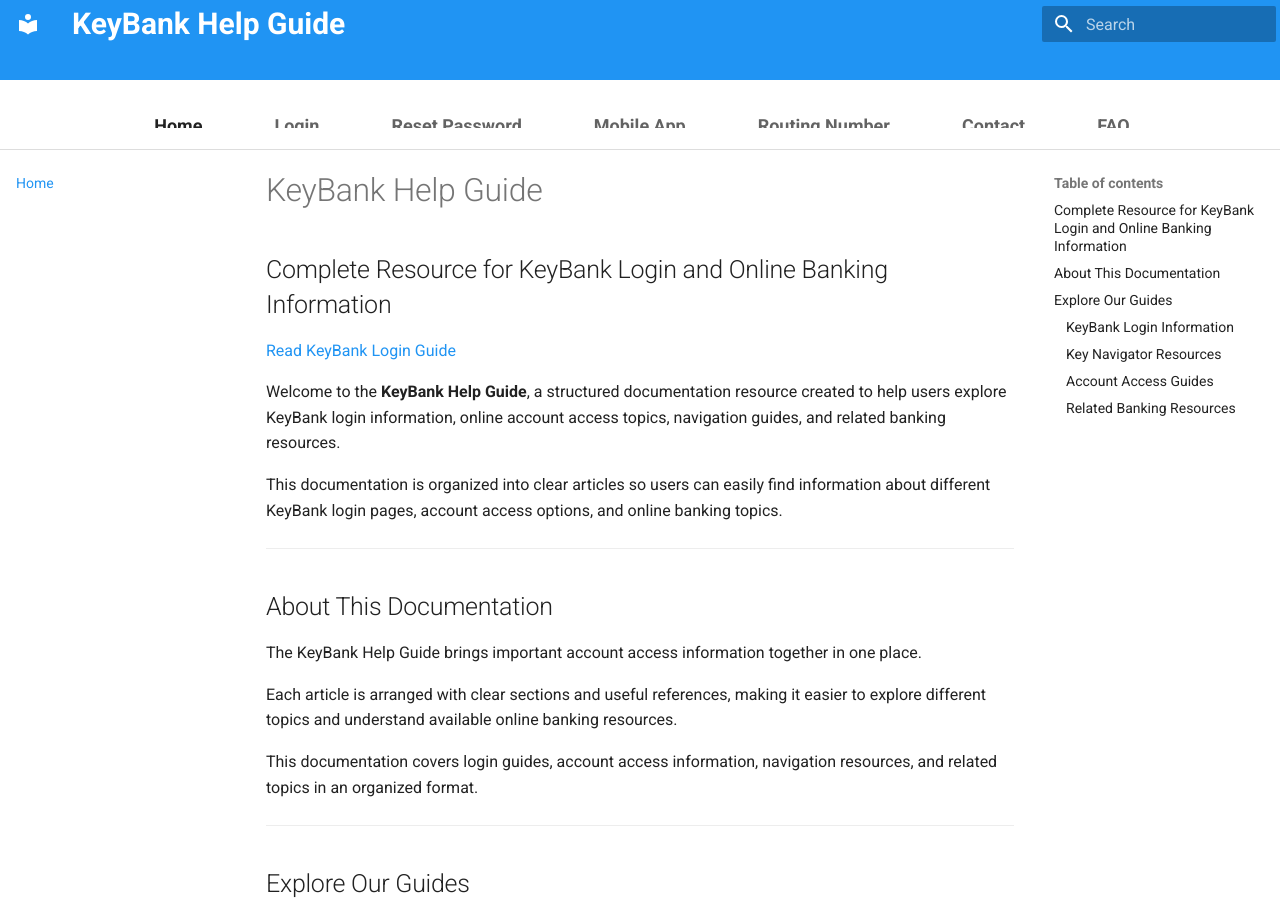
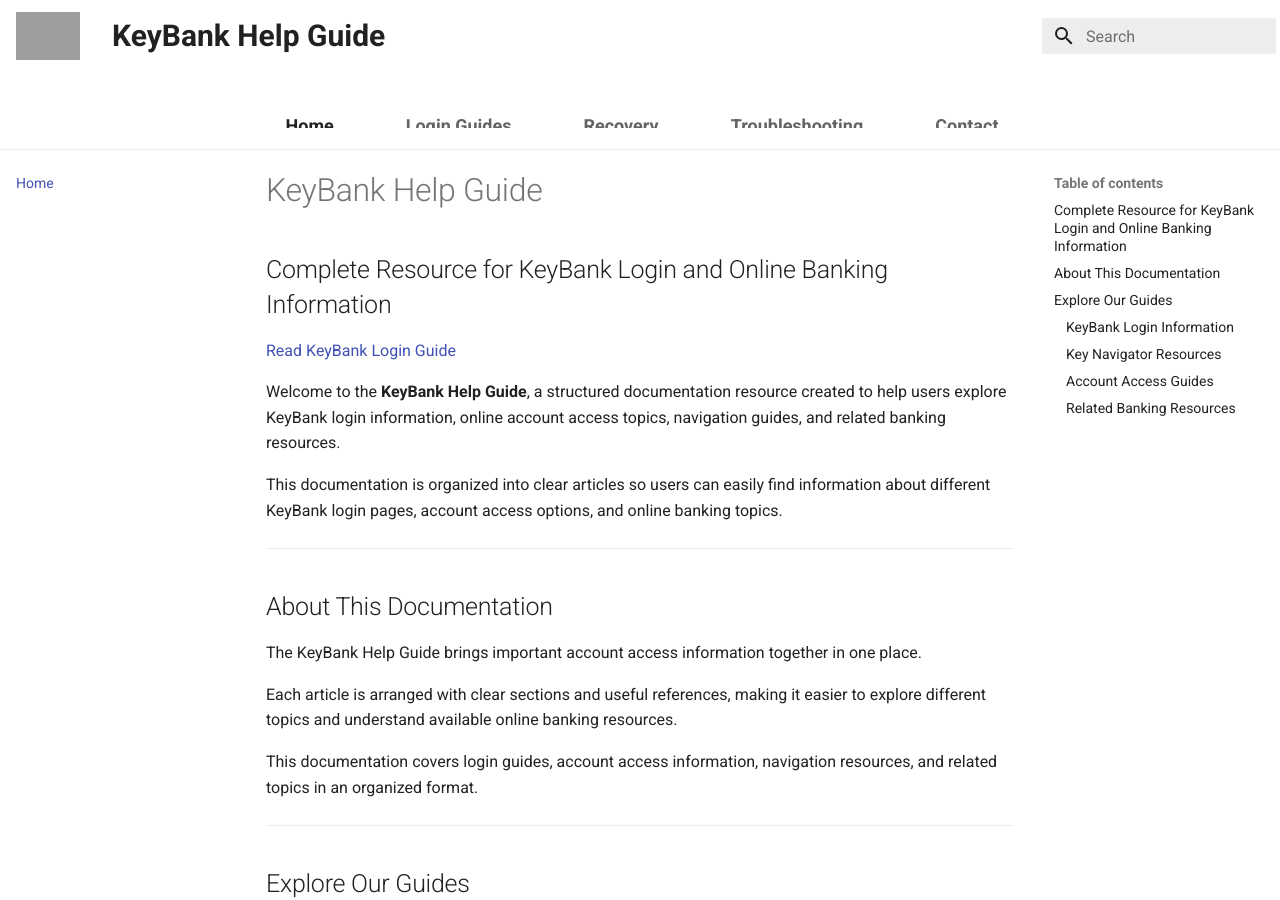
Before and after one commit to taxguide/keybank-help-guide, an MkDocs documentation site: the page built from docs/index.md, in a window 1280 px wide and 900 px high. Built offline with MkDocs 1.6.1 and Material for MkDocs 9.7.7, drawn with Linux system fonts in a browser that asks for light colours; grey boxes are pictures that could not be loaded.

Commit message:
Update mkdocs.yml

```diff
--- a/mkdocs.yml
+++ b/mkdocs.yml
@@ -1,38 +1,46 @@
 site_name: KeyBank Help Guide
 site_description: Complete KeyBank Login and Online Banking Documentation
+site_url: https://keybank-help-guide-keybank-help-guide.readthedocs-hosted.com/
 
 theme:
   name: material
   language: en
-  custom_dir: docs/overrides
+
+  logo: images/logo.png
+
+  palette:
+    - scheme: default
+      primary: white
+      accent: blue
 
   features:
     - navigation.tabs
+    - navigation.instant
     - navigation.top
     - search.highlight
     - search.suggest
-
-  palette:
-    - scheme: default
-      primary: blue
-      accent: light blue
 
 extra_css:
   - stylesheets/extra.css
 
 nav:
   - Home: index.md
-  - Login: articles/keybank-login-page.md
-  - Reset Password: articles/account-login.md
-  - Mobile App: articles/keytrade-login.md
-  - Routing Number: articles/key-navigator-login.md
-  - Contact: articles/website-login.md
-  - FAQ: articles/navigator-login-guide.md
+
+  - Login Guides:
+      - KeyBank Login: articles/keybank-login-page.md
+      - Key Navigator Login: articles/key-navigator-login.md
+      - Website Login: articles/website-login.md
+
+  - Recovery:
+      - Account Recovery: articles/account-login.md
+
+  - Troubleshooting:
+      - KeyTrade Login: articles/keytrade-login.md
+
+  - Contact: articles/navigator-login-guide.md
 
 markdown_extensions:
   - admonition
   - attr_list
   - md_in_html
   - tables
-  - toc:
-      permalink: true
```
